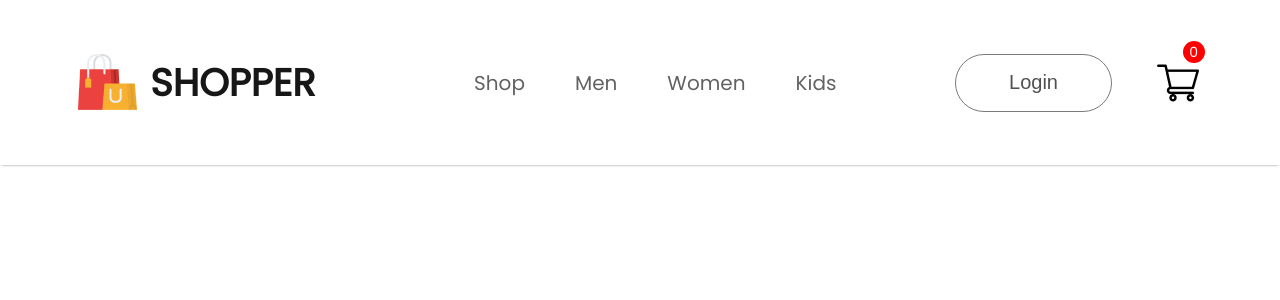
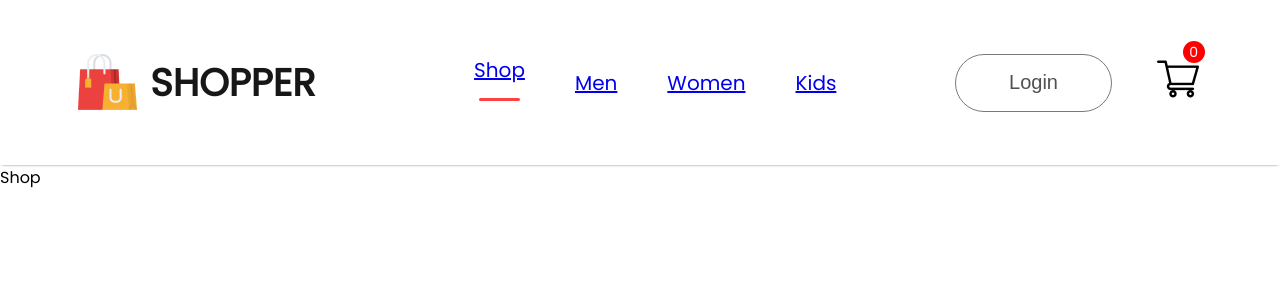
Before and after one commit to Rejaulh/react-ecommerce, a React (Create React App) app: page / in a window 1280 px wide. Shown: the top 300 px of the page. Built offline with nearby package versions, Linux system fonts and the light colour scheme.

Commit message:
Add BrowserRouter,Routes and Route in App.js file & Link used to Navbar.js file for Link navigation

```diff
--- a/src/App.js
+++ b/src/App.js
@@ -1,11 +1,29 @@
 
 // import './App.css';
 import { Navbar } from './Components/Navbar/Navbar';
+import {BrowserRouter,Routes,Route} from 'react-router-dom';
+import Shop from './Components/Pages/Shop';
+import ShopCategory from './Components/Pages/ShopCategory';
+import Product from './Components/Pages/Product';
+import Cart from './Components/Pages/Cart';
+import LoginSignup from './Components/Pages/LoginSignup';
 
 function App() {
   return (
     <div>
+      <BrowserRouter>
       <Navbar/>
+      <Routes>
+        <Route path='/' element={<Shop/>}/>
+        <Route path='/mens' element={<ShopCategory category="men"/>}/>
+        <Route path='/womens' element={<ShopCategory category="women"/>}/>
+        <Route path='/kids' element={<ShopCategory category="kid"/>}/>
+        <Route path='/product' element={<Product/>}/>
+        <Route path='/productId' element={<Product/>}/>
+        <Route path='/cart' element={<Cart/>}/>
+        <Route path='/login' element={<LoginSignup/>}/>
+      </Routes>
+      </BrowserRouter>
     </div>
   );
 }
--- a/src/Components/Navbar/Navbar.js
+++ b/src/Components/Navbar/Navbar.js
@@ -1,11 +1,13 @@
-import React, { useState } from 'react'
-import './Navbar.css'
-import logo from '../Assets/logo.png'
-import cart_icon from '../Assets/cart_icon.png'
+import React, { useState } from 'react';
+import './Navbar.css';
+import logo from '../Assets/logo.png';
+import cart_icon from '../Assets/cart_icon.png' ;
+import { Link } from 'react-router-dom';
+
 
 export const Navbar = () => {
 
-  const [menu,setmenu]= useState(false);
+  const [menu,setmenu]= useState("shop");
 
   return (
     <div className='navbar'>
@@ -14,14 +16,14 @@
           <p>SHOPPER</p>
         </div>
         <ul className='nav-menu'>
-          <li onClick={()=>{setmenu("shop")}}>Shop{menu==="shop"?<hr/>:<></>}</li>
-          <li onClick={()=>{setmenu("mens")}}>Men{menu==="mens"?<hr/>:<></>}</li>
-          <li onClick={()=>{setmenu("womens")}}>Women{menu==="womens"?<hr/>:<></>}</li>
-          <li onClick={()=>{setmenu("kids")}}>Kids{menu==="kids"?<hr/>:<></>}</li>
+          <li onClick={()=>{setmenu("shop")}}><Link to='/'>Shop</Link>{menu==="shop"?<hr/>:<></>}</li>
+          <li onClick={()=>{setmenu("mens")}}><Link to='mens'>Men</Link>{menu==="mens"?<hr/>:<></>}</li>
+          <li onClick={()=>{setmenu("womens")}}><Link to='/womens'>Women</Link>{menu==="womens"?<hr/>:<></>}</li>
+          <li onClick={()=>{setmenu("kids")}}><Link to='kids'>Kids</Link>{menu==="kids"?<hr/>:<></>}</li>
         </ul>
         <div className='nav-login-cart'>
-          <button>Login</button>
-          <img src={cart_icon} alt=""/>
+          <Link to='/login'><button>Login</button></Link>
+          <Link to='/cart'><img src={cart_icon} alt=""/></Link>
         </div>
         <div className='nav-cart-count'>0</div>
 
```
